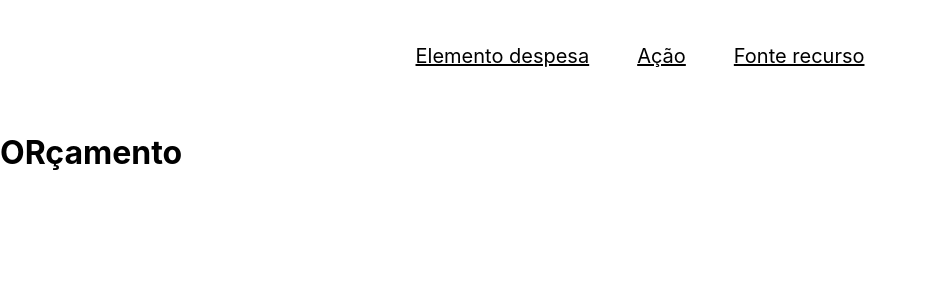
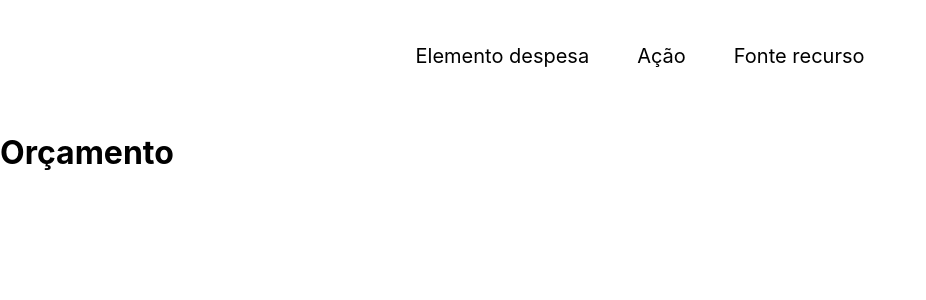
Before and after one commit to meyreanusia/orcamento-TII, a React (Create React App) app: page /elementoDespesa in a window 1280 px wide. Shown: the top 300 px of the page, without its empty margins (0-926 px from the left). Built offline with nearby package versions, Linux system fonts and the light colour scheme.

Commit message:
CRUD Ação

```diff
--- a/src/App.css
+++ b/src/App.css
@@ -1,4 +1,4 @@
-.container-form {
+/* .container-form {
   height: 100vh;
   width: 100vw;
   display: flex;
@@ -17,4 +17,4 @@
 .section-btt{
   display: flex;
   column-gap: 10px;
-}
+} */
--- a/src/App.js
+++ b/src/App.js
@@ -2,7 +2,7 @@ import "./App.css";
 import { BrowserRouter, Routes, Route } from "react-router-dom";
 import useApiAcao from "./services/apiAcao.js";
 import Menu from "./components/Menu/index.js";
-import Despesa from './paginas/ElementoDespesa/index.js';
+import ElementoDespesa from './paginas/ElementoDespesa/index.js';
 import Acao from './paginas/Acao/index.js';
 import FonteRecurso from './paginas/FonteRecurso';
 
@@ -20,7 +20,7 @@ function App() {
     <BrowserRouter>
      <Menu/>
      <Routes>
-        <Route path= '/elementoDespesa' element={<Despesa/>}/>
+        <Route path= '/elementoDespesa' element={<ElementoDespesa/>}/>
         <Route path= "/acao" element={<Acao/>}/>
         <Route path= "/fonteRecurso" element={<FonteRecurso/>}/>
         <Route path="*" element={<div>Página não enontrada</div>}/>
--- a/src/components/MenuLink/MenuLink.module.css
+++ b/src/components/MenuLink/MenuLink.module.css
@@ -2,8 +2,6 @@
     font-size: 1.25rem;
     line-height: 1.5rem;
     color: var(--cor-fonte-principal);
+    text-decoration: none;
+
 }
-
-.linkDestacado{
-    text-decoration: underline;
-}
--- a/src/components/MenuLink/index.js
+++ b/src/components/MenuLink/index.js
@@ -7,7 +7,7 @@ export default function MenuLink({children, to}) {
   return (
     <>
       <NavLink
-        className={`${styles.link} ${localizacao.pathname === to ? styles.linkDestacado : ""}`}
+        className={`${styles.link} }`}
         to= {to}>
         {children}
       </NavLink>
--- a/src/paginas/Acao/Acao.css
+++ b/src/paginas/Acao/Acao.css
@@ -1,19 +1,19 @@
-.acao{
-    height: 100vh;
+.acao {
   display: flex;
   flex-direction: column;
   align-items: center;
   overflow-y: hidden;
-
-
 }
-.acao div.container-tabela{
-    max-height: 400px;
+.acao div.container-tabela {
   width: 80%;
-    overflow-x: scroll;
 }
 
-
+.titulo-pagina {
+  text-align: center;
+  font-weight: 300;
+  font-style: italic;
+  margin-top: 50px;
+}
 .container-tabela::-webkit-scrollbar {
   width: 6px;
 }
@@ -22,7 +22,7 @@
   background-color: transparent;
 }
 
-.bttAdicionar{
+.bttAdicionar {
   width: 5%;
   height: 35px;
   background-color: seagreen;
@@ -37,18 +37,18 @@
   transition: transform 0.3s ease;
 }
 
-.bttAdicionar:hover{
+.bttAdicionar:hover {
   background-color: rgba(37, 113, 70, 0.985);
   transform: scale(1.1);
 }
 
 .container-tabela,
 .bttAdicionar {
-  display: block; /* Certifique-se de que os estilos padrão sejam aplicados */
+  display: block;
 }
 .popup-visivel .container-tabela,
 .popup-visivel .bttAdicionar {
-  display: none; /* Esconde a tabela e o botão quando o popup está visível */
+  display: none;
 }
 
 .overlay {
@@ -58,7 +58,7 @@
   left: 0;
   width: 100%;
   height: 100%;
-    background: rgba(0, 0, 0, 0.5); /* Cor de fundo semi-transparente */
+  background: rgba(0, 0, 0, 0.5);
 }
 .popup-visivel .overlay {
   display: block;
--- a/src/paginas/Acao/index.js
+++ b/src/paginas/Acao/index.js
@@ -29,20 +29,20 @@ export default function Acao() {
     handleSubmit(codigoNumber, nome)
       .then((resposta) => {
         if (resposta && resposta.ok) {
-          const dadoCriado = resposta.json();
-          return dadoCriado
+          return resposta.json();
         } else {
           console.error("Falha ao criar ação:", resposta);
           alert(
-            "Erro ao criare Ação! \n o código já existe na nossa base de dados."
+            "Erro ao criar Ação! \n o código já existe na nossa base de dados."
           );
           setShowPopup(false);
+          throw new Error("Erro ao criar a Ação");
         }
-      }).then((dadoCriado) => {
-        setDados([...dados, dadoCriado])
+      })
+      .then((dadoCriado) => {
         alert("Ação criada com sucesso");
-               setShowPopup(false);
-    })
+        setShowPopup(false);
+      })
       .catch((error) => {
         console.error("Erro ao criar ação:", error);
       });
@@ -51,6 +51,7 @@ export default function Acao() {
   return (
     <main className={`acao ${showPopup ? "popup-visivel" : ""}`}>
       <div className="container-tabela">
+        <h1 className="titulo-pagina">Ação</h1>
         <Tabela dados={dados} setDados={setDados} />
       </div>
       <button className="bttAdicionar" onClick={handleAdicionarClick}>
--- a/src/paginas/ElementoDespesa/index.js
+++ b/src/paginas/ElementoDespesa/index.js
@@ -2,7 +2,7 @@
 export default function Despesa(){
     return(
         <main>
-            <h1>ORçamento</h1>
+            <h1>Orçamento</h1>
         </main>
     )
 }
```
Also changed, not shown: src/components/Tabela/Tabela.css (+5 -11 lines). Lines whose indentation alone changed are shown as unchanged.
